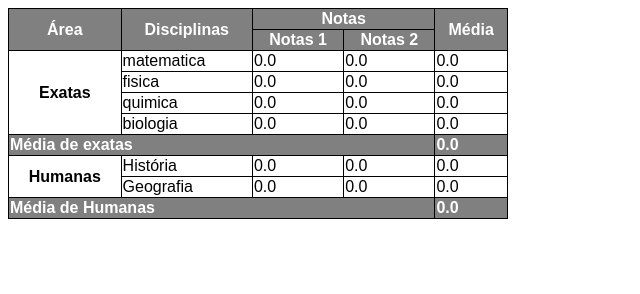
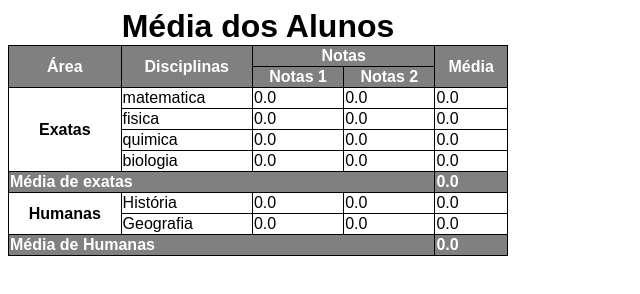
Before and after one commit to gustavo06pm/html-css.github.io, a plain HTML site: page DESAFIOS/006/desafio03.html in a window 1280 px wide. Shown: the whole page, without its empty margins (0-640 px from the left). Drawn offline with Linux system fonts and the light colour scheme.

Commit message:
Atualização.
Caption adicionado.

```diff
--- a/DESAFIOS/006/desafio03.html
+++ b/DESAFIOS/006/desafio03.html
@@ -7,6 +7,10 @@
     <style>
         body{
             font-family: sans-serif;
+        }
+        caption{
+            font-weight: bolder;
+            font-size: 2em;
         }
         table{
             width: 500px;
@@ -35,6 +39,7 @@
 </head>
 <body>
     <table>
+        <caption>Média dos Alunos</caption>
         <thead>
             <tr>
                 <th rowspan="2" scope="col" class="principais">Área</th>
```
